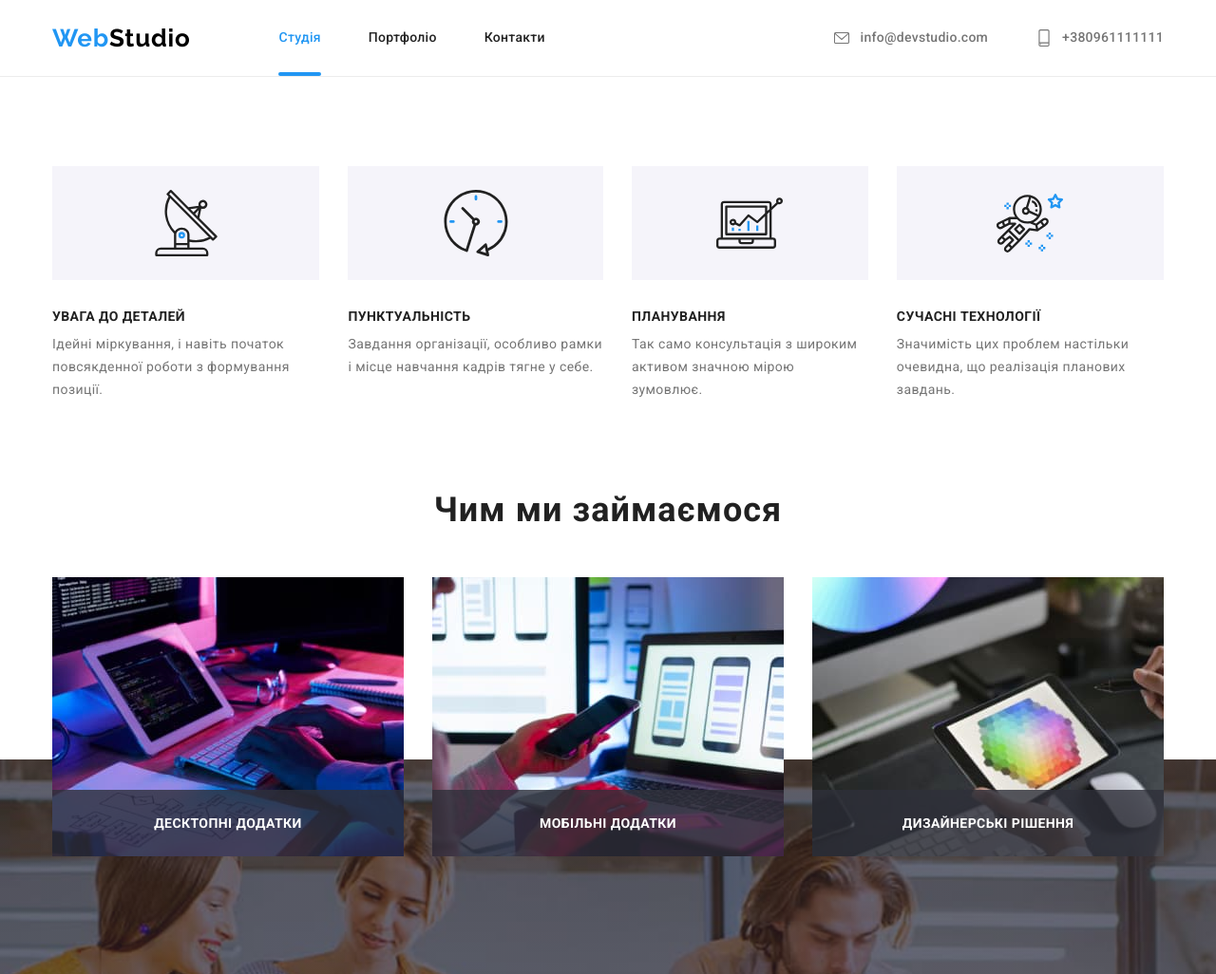
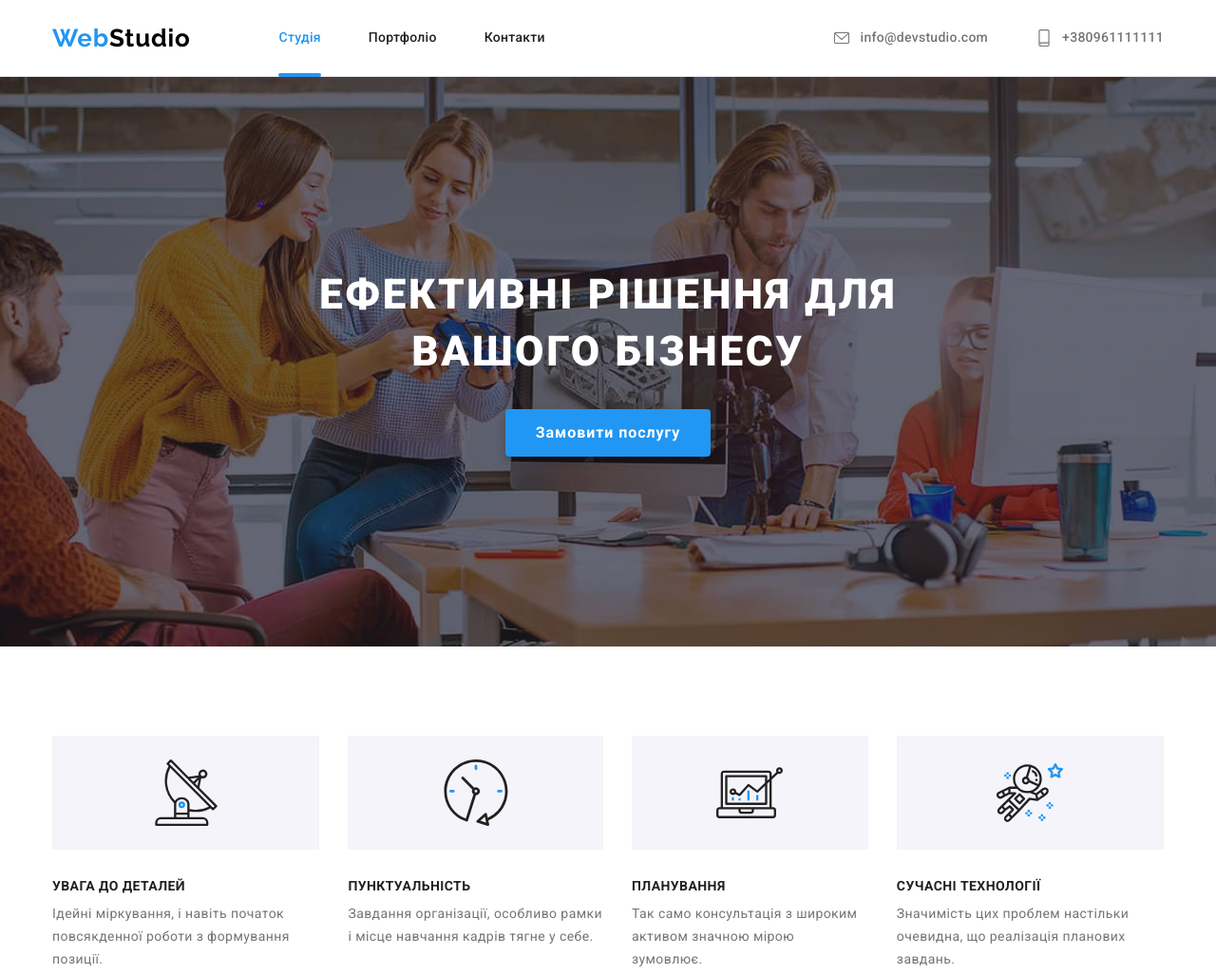
Before and after one commit to humbubahumbuba/goit-markup-hw-05, a plain HTML site: page index.html in a window 1280 px wide. Shown: the top 1026 px of the page at 95% size. Drawn offline with nearby package versions, Linux system fonts and the light colour scheme; files whose address does not match are found by name.

Commit message:
auth-nav-after

```diff
--- a/css/style.css
+++ b/css/style.css
@@ -178,6 +178,7 @@ ol {
   position: absolute;
   left: 0;
   bottom: 0;
+  margin-bottom: -1px;
 }
 
 .auth-nav .item {
--- a/index.html
+++ b/index.html
@@ -64,7 +64,7 @@
     <main>
       <!--герой-->
 
-      <section class="hero overlay">
+      <section class="hero">
         <div class="container">
         <h1 class="hero-title">Ефективні рішення для вашого бізнесу</h1>
         <button type="button" class="hero-button" data-modal-open >Замовити послугу</button>
```
